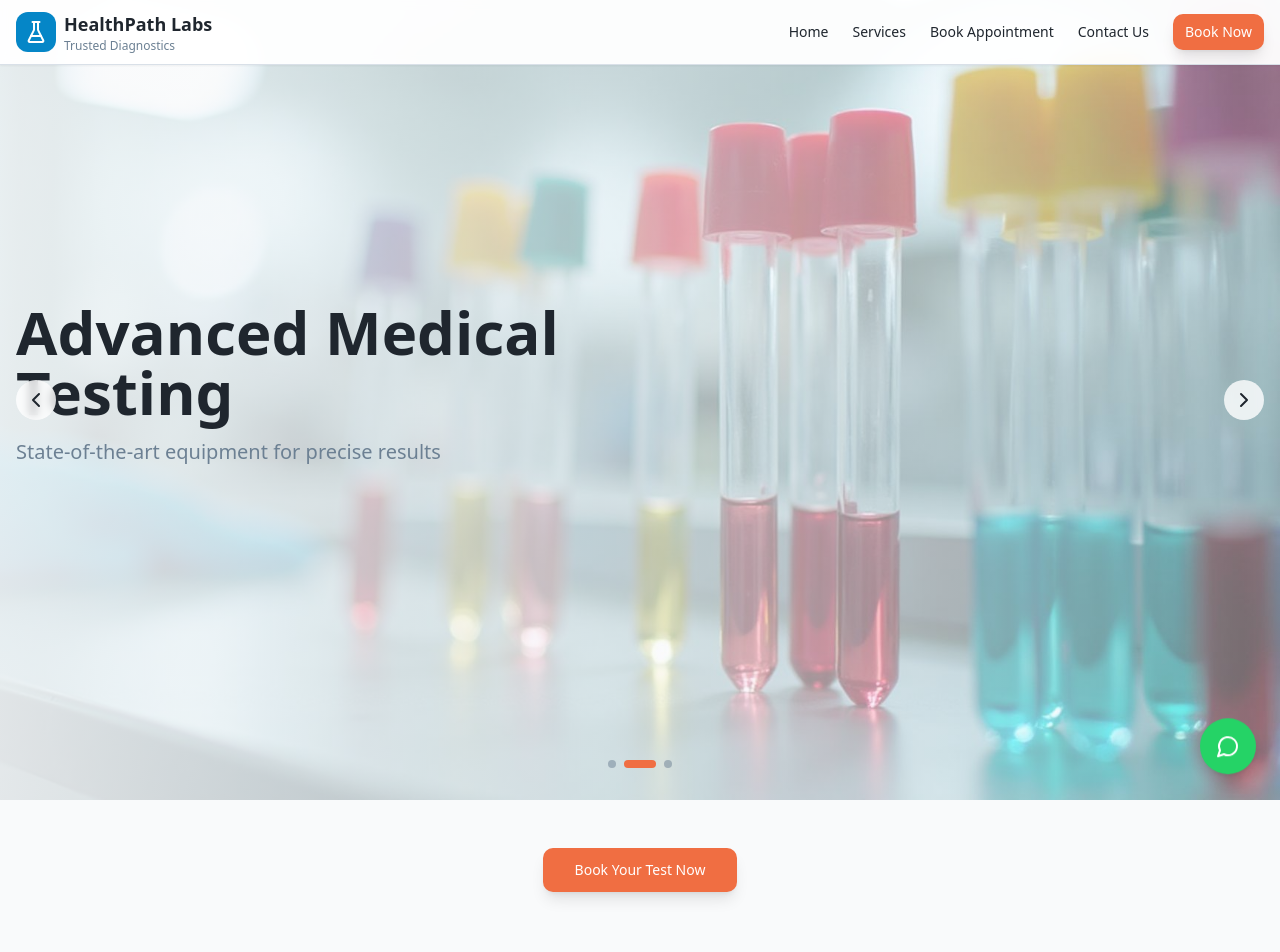
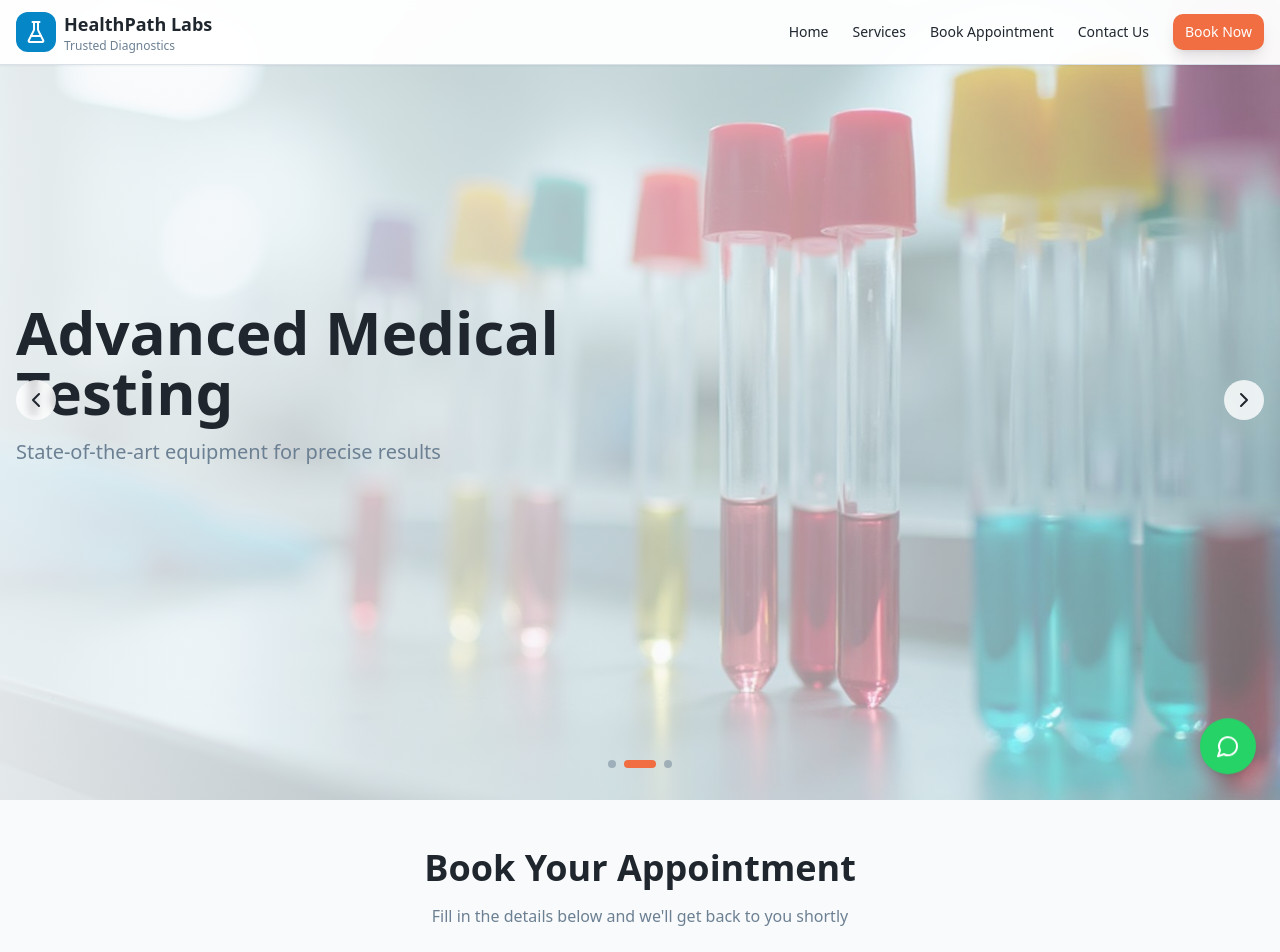
Before and after one commit to Ankitsingh8293/pathology-bright-lab, a React (Vite) app: page / in a window 1280 px wide. Shown: the top 952 px of the page. Built offline with nearby package versions, Linux system fonts and the light colour scheme; the HTML template or start-up script is replaced by a standard one.

Commit message:
Refactor: Change "Book Your Test Now" button

```diff
--- a/src/pages/Index.tsx
+++ b/src/pages/Index.tsx
@@ -16,17 +16,8 @@ const Index = () => {
         <HeroSlider />
         <section className="py-12 bg-background">
           <div className="container mx-auto px-4 text-center">
-            <button
-              onClick={() => {
-                const element = document.getElementById("appointment");
-                if (element) {
-                  element.scrollIntoView({ behavior: "smooth" });
-                }
-              }}
-              className="inline-flex items-center justify-center rounded-md text-sm font-medium ring-offset-background transition-colors focus-visible:outline-none focus-visible:ring-2 focus-visible:ring-ring focus-visible:ring-offset-2 disabled:pointer-events-none disabled:opacity-50 bg-accent text-accent-foreground hover:bg-accent/90 shadow-lg hover:shadow-xl h-11 px-8 text-base"
-            >
-              Book Your Test Now
-            </button>
+            <h2 className="text-3xl md:text-4xl font-bold mb-4">Book Your Appointment</h2>
+            <p className="text-muted-foreground mb-6">Fill in the details below and we'll get back to you shortly</p>
           </div>
         </section>
         <Features />
```
